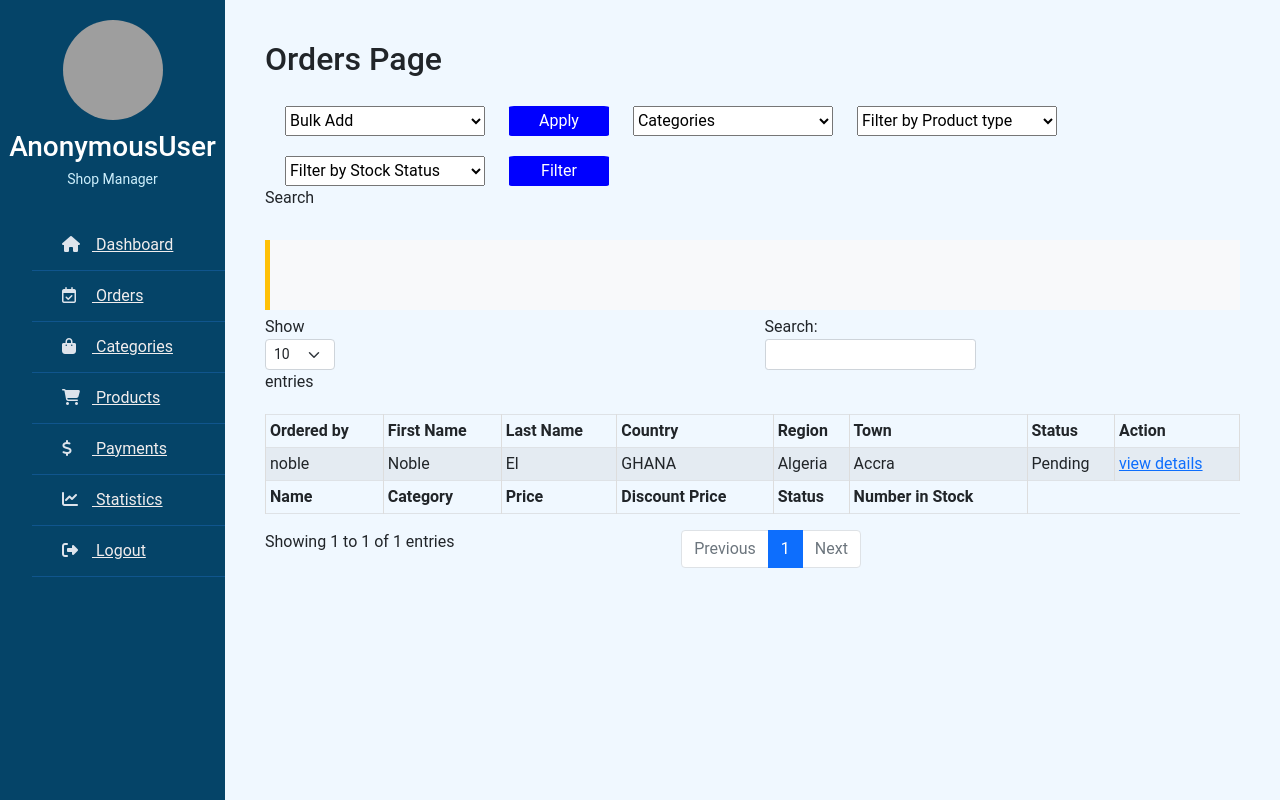
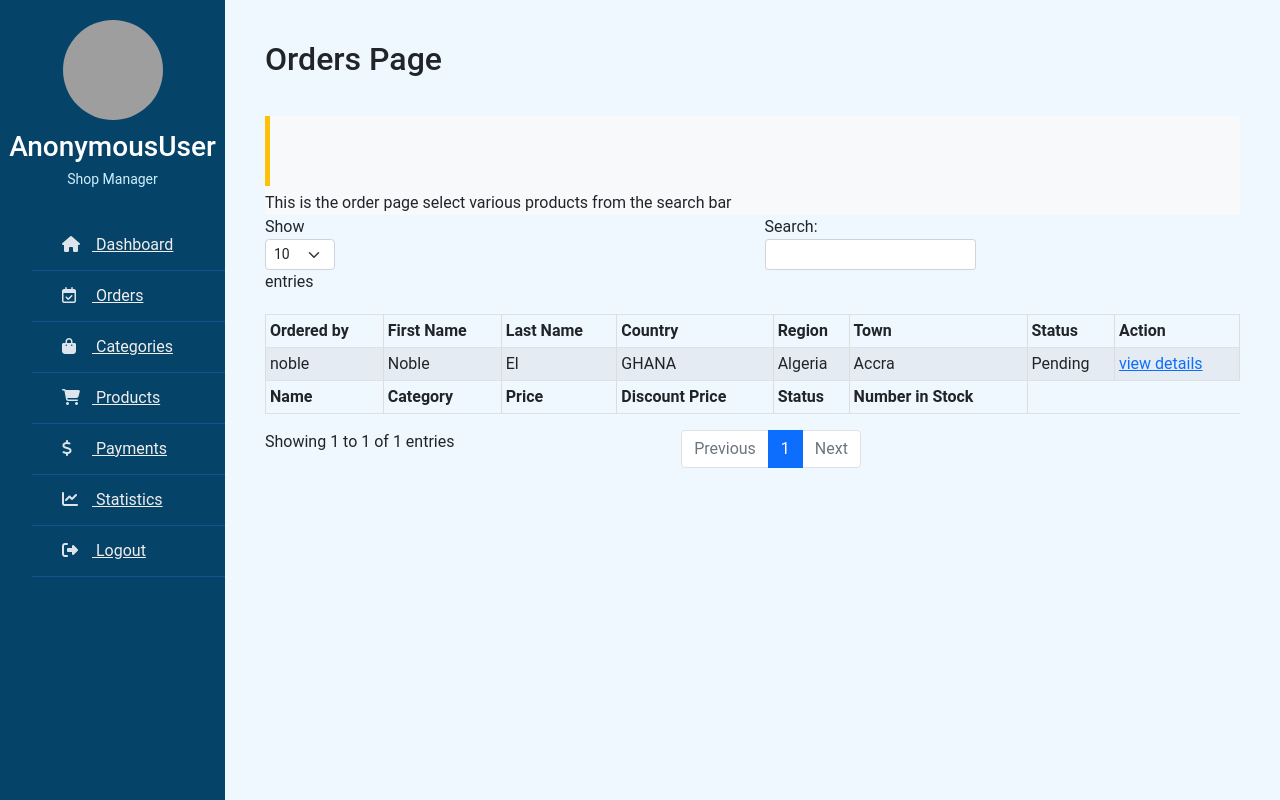
Before and after one commit to Edkofifi/grocery, a Django app: page /order/ in a window 1280 px wide. Run offline with Django 4.2, Linux system fonts and the light colour scheme; data comes from the database, SQL or seed files in the repository; parts of the project's set-up code (start-up, migrations or seed data) failed here and were passed over; some libraries are stand-ins or nearby versions; grey boxes are pictures that could not be loaded.

Commit message:
orderlist

```diff
--- a/templates/admin_dashboard/orderlist.html
+++ b/templates/admin_dashboard/orderlist.html
@@ -24,28 +24,12 @@
             <h2>Orders Page</h2>
         </div>
 
-        <div class="row">
-          <div>
-            <select class="select">
-                <option >Bulk Add</option>
-                <option >Delete</option>>
-            </select>
-            <button class="button1">Apply</button>
-            <select class="select">
-                <option>Categories</option>
-            </select>
-            <select class="select">
-                <option>Filter by Product type</option>
-            </select>
-            <select class="select">
-                <option>Filter by Stock Status</option>
-            </select>
-            <button class="button1">Filter</button>
-            <div>Search</div>
-          </div>
-        </div>
+
         <div class="subcontainer_dashboard bg-light">
             <div class="vr bg-warning" style="height: 70px;width: 5px; margin-bottom: 5px;"></div>
+            <div class="row">
+              <div class="col">This is the order page select various products from the search bar</div>
+            </div>
         </div>
 
         <table id="dtBasicExample" class="table table-striped table-bordered table-sm" cellspacing="0" width="100%">
```
